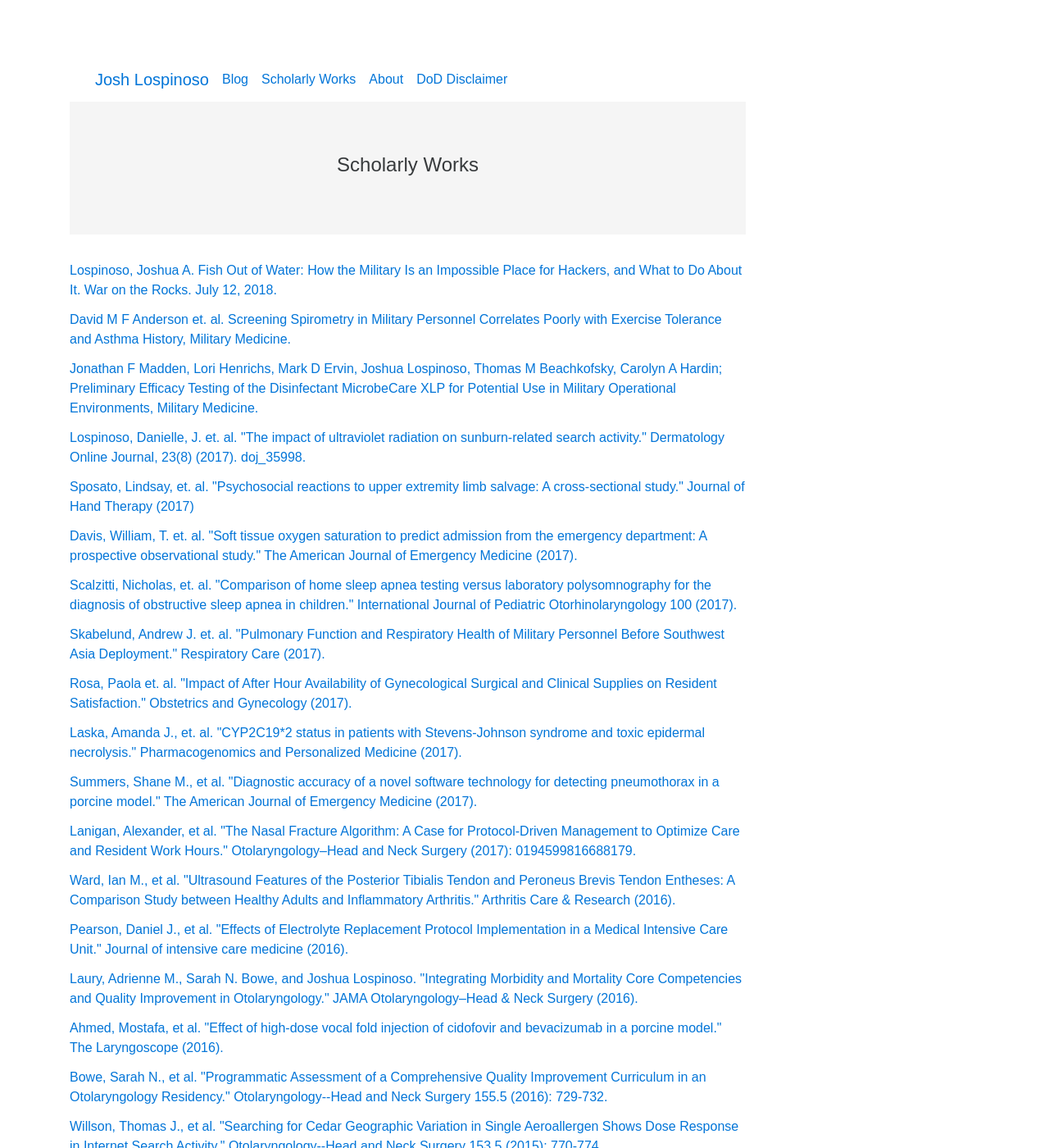
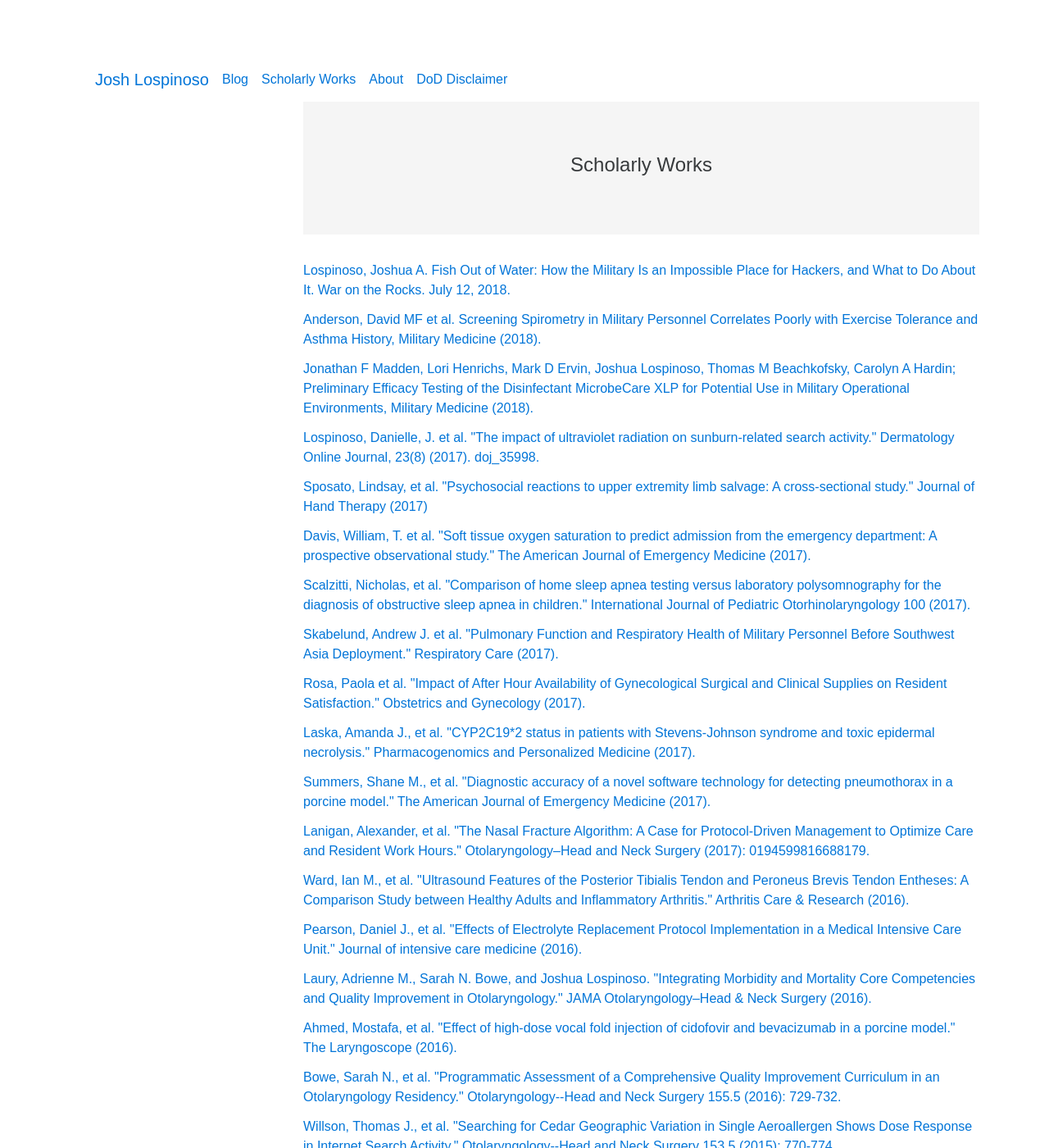
Before and after one commit to JLospinoso/jlospinoso.github.io, a Jekyll site: the page built from scholarly.html, in a window 1280 px wide and 1400 px high. Shown: the whole window at 82% size. Built offline with Jekyll 4.4.1, drawn with Linux system fonts in a browser that asks for light colours; some web fonts are replaced; some of the changed text lies outside the part shown.

Commit message:
Layout updates

```diff
--- a/_layouts/default.html
+++ b/_layouts/default.html
@@ -29,32 +29,31 @@
         </div>
     </nav>
     <div class="row row-offcanvas row-offcanvas-right">
-        <div  class="col-xs-12 col-sm-9">
+        <div class="col-xs-12 offset-sm-3 col-sm-9">
             {{ content }}
-        </div>
-        <div class="col-xs-6 col-sm-3 sidebar-offcanvas" id="sidebar">
-            <script async src="//pagead2.googlesyndication.com/pagead/js/adsbygoogle.js"></script>
-            <!-- right-view -->
-            <ins class="adsbygoogle"
-                 style="display:inline-block;width:300px;height:600px"
-                 data-ad-client="ca-pub-7354863263385271"
-                 data-ad-slot="6229397902"></ins>
-            <script>
-                (adsbygoogle = window.adsbygoogle || []).push({});
-            </script>
         </div>
     </div>
     <hr>
     <footer>
         <div class="row">
-            <div class="col-xs-2 text-xl-center">
-                Josh Lospinoso &copy; 2017
+            <div class="col-xs-4 text-xs-center">
+                Josh Lospinoso &copy; 2018
             </div>
-            <div class="col-xs-3 text-xs-center">
-                <a href="https://www.linkedin.com/in/jalospinoso">LinkedIn</a> <a href="https://twitter.com/jalospinoso">Twitter</a> <a href="https://github.com/JLospinoso">Github</a>
+            <div class="col-xs-4 text-xs-center">
+                <a href="https://www.linkedin.com/in/jalospinoso" target="_blank">
+					<img src="/images/linkedin.png" alt="LinkedIn" />
+				</a>
+				<a href="https://twitter.com/jalospinoso" target="_blank">
+					<img src="/images/twitter.png" alt="Twitter" />
+				</a>
+				<a href="https://github.com/JLospinoso" target="_blank">
+					<img src="/images/github.png" alt="Github" />
+				</a>
             </div>
-            <div class="col-xs-3 text-xs-center">
-                <a href="https://feeds.feedburner.com/jalospinoso" target="_blank"><img src="/images/rss.png" alt="Subscribe to RSS Feed" /></a>
+            <div class="col-xs-4 text-xs-center">
+                <a href="https://feeds.feedburner.com/jalospinoso" target="_blank">
+					<img src="/images/rss.png" alt="RSS Feed" />
+				</a>
             </div>
         </div>
     </footer>
--- a/index.html
+++ b/index.html
@@ -1,10 +1,9 @@
 ---
 layout: default
-title: Josh Lospinoso - Blog
+title: The Blog of Josh Lospinoso
 ---
 <div class="jumbotron jumbotron-fluid">
     <a href="{{site.url}}{{site.posts.first.url}}">
-        <p class="text-xs-center">LATEST ARTICLE</p>
         <h4 class="text-xs-center">{{ site.posts.first.title }}</h4>
         <p class="text-xs-center">{{ site.posts.first.date | date: "%B %-d, %Y" }}</p>
         <img class="card-img-top img-fluid" src="{{ site.url }}{{ site.posts.first.image }}" class="image">
--- a/scholarly.html
+++ b/scholarly.html
@@ -9,31 +9,31 @@ title: Josh Lospinoso - Scholarly Works
   <a href="https://warontherocks.com/2018/07/fish-out-of-water-how-the-military-is-an-impossible-place-for-hackers-and-what-to-do-about-it/" target="_blank">Lospinoso, Joshua A. Fish Out of Water: How the Military Is an Impossible Place for Hackers, and What to Do About It. War on the Rocks. July 12, 2018.</a>
 </div>
 <div class="card card-borderless">
-  <a href="https://academic.oup.com/milmed/advance-article/doi/10.1093/milmed/usx195/4954084" target="_blank">David M F Anderson et. al. Screening Spirometry in Military Personnel Correlates Poorly with Exercise Tolerance and Asthma History, Military Medicine.</a>
+  <a href="https://academic.oup.com/milmed/advance-article/doi/10.1093/milmed/usx195/4954084" target="_blank">Anderson, David MF et al. Screening Spirometry in Military Personnel Correlates Poorly with Exercise Tolerance and Asthma History, Military Medicine (2018).</a>
 </div>
 <div class="card card-borderless">
-  <a href="https://academic.oup.com/milmed/advance-article/doi/10.1093/milmed/usy039/4959954" target="_blank">Jonathan F Madden, Lori Henrichs, Mark D Ervin, Joshua Lospinoso, Thomas M Beachkofsky, Carolyn A Hardin; Preliminary Efficacy Testing of the Disinfectant MicrobeCare XLP for Potential Use in Military Operational Environments, Military Medicine.</a>
+  <a href="https://academic.oup.com/milmed/advance-article/doi/10.1093/milmed/usy039/4959954" target="_blank">Jonathan F Madden, Lori Henrichs, Mark D Ervin, Joshua Lospinoso, Thomas M Beachkofsky, Carolyn A Hardin; Preliminary Efficacy Testing of the Disinfectant MicrobeCare XLP for Potential Use in Military Operational Environments, Military Medicine (2018).</a>
 </div>
 <div class="card card-borderless">
-  <a href="https://escholarship.org/uc/item/6cs1n9nd" target="_blank">Lospinoso, Danielle, J. et. al. "The impact of ultraviolet radiation on sunburn-related search activity." Dermatology Online Journal, 23(8) (2017). doj_35998.</a>
+  <a href="https://escholarship.org/uc/item/6cs1n9nd" target="_blank">Lospinoso, Danielle, J. et al. "The impact of ultraviolet radiation on sunburn-related search activity." Dermatology Online Journal, 23(8) (2017). doj_35998.</a>
 </div>
 <div class="card card-borderless">
-  <a href="http://www.jhandtherapy.org/article/S0894-1130(17)30151-5/fulltext" target="_blank">Sposato, Lindsay, et. al. "Psychosocial reactions to upper extremity limb salvage: A cross-sectional study." Journal of Hand Therapy (2017)</a>
+  <a href="http://www.jhandtherapy.org/article/S0894-1130(17)30151-5/fulltext" target="_blank">Sposato, Lindsay, et al. "Psychosocial reactions to upper extremity limb salvage: A cross-sectional study." Journal of Hand Therapy (2017)</a>
 </div>
 <div class="card card-borderless">
-  <a href="http://www.ajemjournal.com/article/S0735-6757(17)30179-1/abstract" target="_blank">Davis, William, T. et. al. "Soft tissue oxygen saturation to predict admission from the emergency department: A prospective observational study." The American Journal of Emergency Medicine (2017).</a>
+  <a href="http://www.ajemjournal.com/article/S0735-6757(17)30179-1/abstract" target="_blank">Davis, William, T. et al. "Soft tissue oxygen saturation to predict admission from the emergency department: A prospective observational study." The American Journal of Emergency Medicine (2017).</a>
 </div>
 <div class="card card-borderless">
-  <a href="http://www.sciencedirect.com/science/article/pii/S0165587617302616" target="_blank">Scalzitti, Nicholas, et. al. "Comparison of home sleep apnea testing versus laboratory polysomnography for the diagnosis of obstructive sleep apnea in children." International Journal of Pediatric Otorhinolaryngology 100 (2017).</a>
+  <a href="http://www.sciencedirect.com/science/article/pii/S0165587617302616" target="_blank">Scalzitti, Nicholas, et al. "Comparison of home sleep apnea testing versus laboratory polysomnography for the diagnosis of obstructive sleep apnea in children." International Journal of Pediatric Otorhinolaryngology 100 (2017).</a>
 </div>
 <div class="card card-borderless">
-  <a href="http://rc.rcjournal.com/content/early/2017/05/02/respcare.05438" target="_blank">Skabelund, Andrew J. et. al. "Pulmonary Function and Respiratory Health of Military Personnel Before Southwest Asia Deployment." Respiratory Care (2017).</a>
+  <a href="http://rc.rcjournal.com/content/early/2017/05/02/respcare.05438" target="_blank">Skabelund, Andrew J. et al. "Pulmonary Function and Respiratory Health of Military Personnel Before Southwest Asia Deployment." Respiratory Care (2017).</a>
 </div>
 <div class="card card-borderless">
-  <a href="http://journals.lww.com/greenjournal/Abstract/2017/05001/Impact_of_After_Hour_Availability_of_Gynecological.357.aspx" target="_blank">Rosa, Paola et. al. "Impact of After Hour Availability of Gynecological Surgical and Clinical Supplies on Resident Satisfaction." Obstetrics and Gynecology (2017).</a>
+  <a href="http://journals.lww.com/greenjournal/Abstract/2017/05001/Impact_of_After_Hour_Availability_of_Gynecological.357.aspx" target="_blank">Rosa, Paola et al. "Impact of After Hour Availability of Gynecological Surgical and Clinical Supplies on Resident Satisfaction." Obstetrics and Gynecology (2017).</a>
 </div>
 <div class="card card-borderless">
-  <a href="https://www.dovepress.com/articles.php?article_id=32899" target="_blank">Laska, Amanda J., et. al. "CYP2C19*2 status in patients with Stevens-Johnson syndrome and toxic epidermal necrolysis." Pharmacogenomics and Personalized Medicine (2017).</a>
+  <a href="https://www.dovepress.com/articles.php?article_id=32899" target="_blank">Laska, Amanda J., et al. "CYP2C19*2 status in patients with Stevens-Johnson syndrome and toxic epidermal necrolysis." Pharmacogenomics and Personalized Medicine (2017).</a>
 </div>
 <div class="card card-borderless">
   <a href="http://www.ajemjournal.com/article/S0735-6757(17)30262-0/abstract" target="_blank">
```
Also changed, not shown: other parts of scholarly.html (+1 -1 lines), _layouts/post.html (+0 -12 lines), images/github.png (added), images/linkedin.png (added), images/twitter.png (added).
